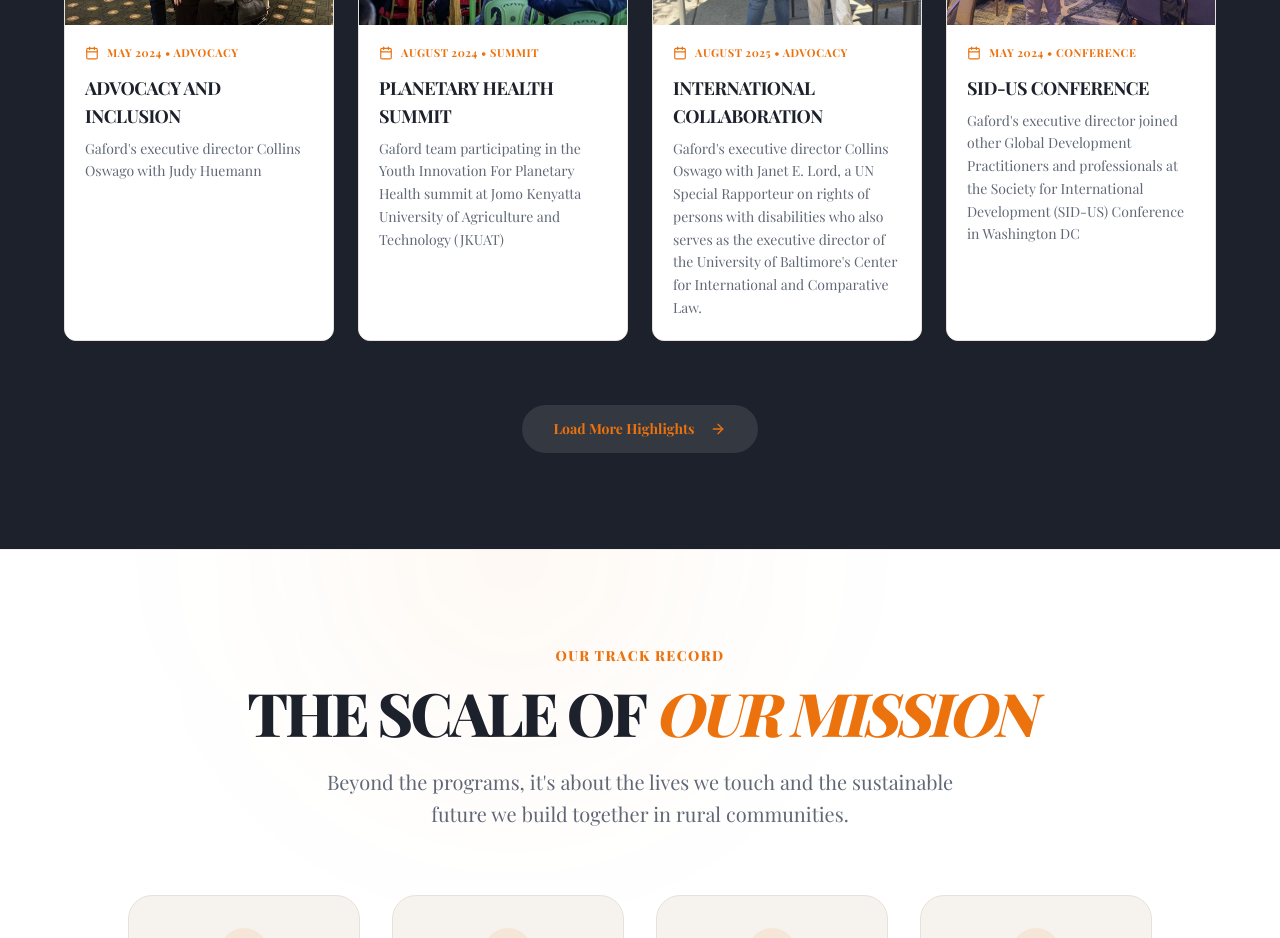
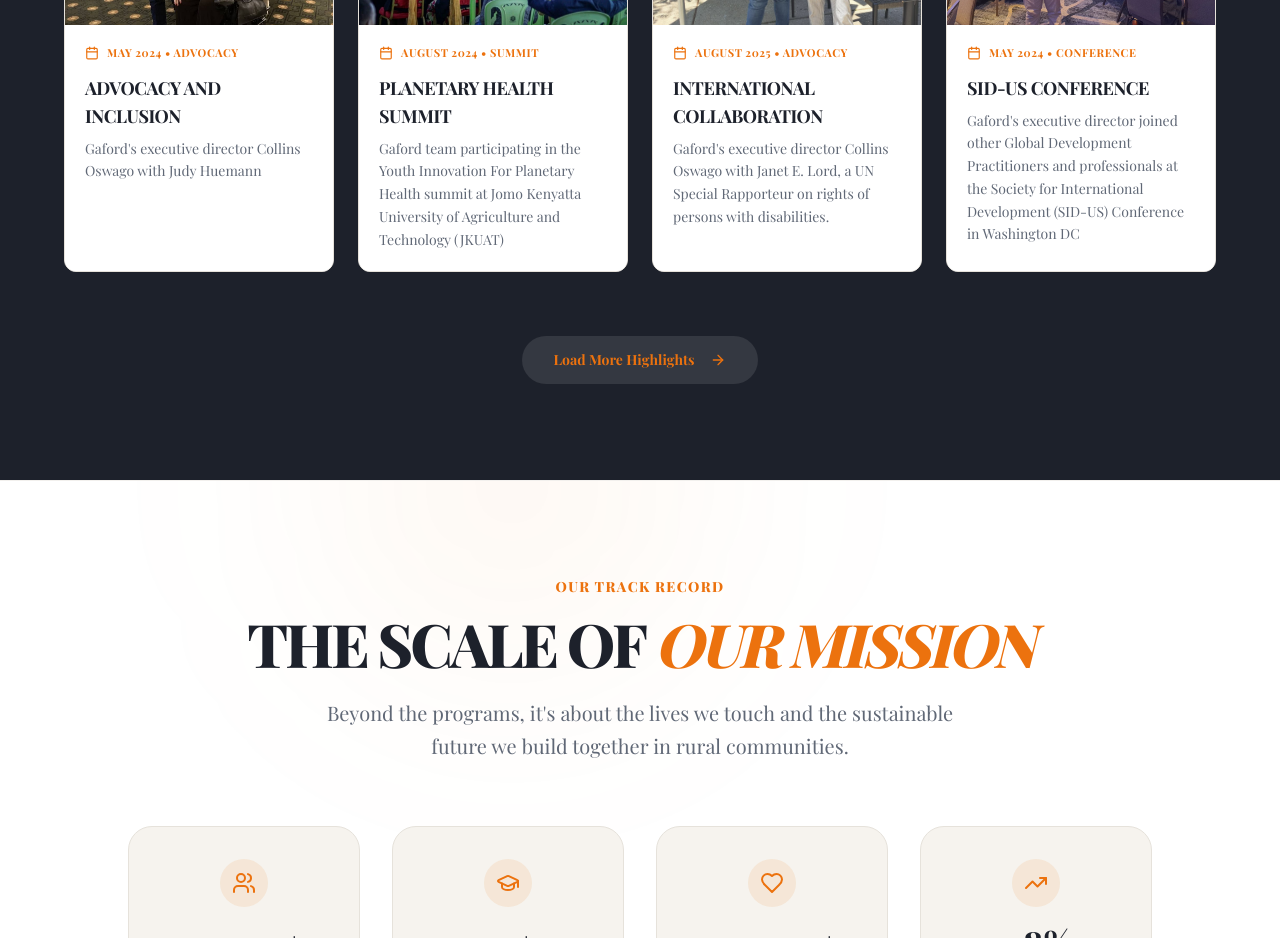
Before and after one commit to JosephOkumu/Gaford, a React (Vite) app in the folder frontend/: page /programs in a window 1280 px wide. Shown: the part 1940-2878 px from the top of the page. Built offline with nearby package versions, Linux system fonts and the light colour scheme; a web font is replaced by a local one.

Commit message:
chore: modify gallery and highlights card

```diff
--- a/frontend/src/pages/Programs.tsx
+++ b/frontend/src/pages/Programs.tsx
@@ -60,7 +60,7 @@ const highlights = [
         title: "International Collaboration",
         image: "/event1.jpeg",
         date: "August 2025",
-        description: "Gaford's executive director Collins Oswago with Janet E. Lord, a UN Special Rapporteur on rights of persons with disabilities who also serves as the executive director of the University of Baltimore's Center for International and Comparative Law.",
+        description: "Gaford's executive director Collins Oswago with Janet E. Lord, a UN Special Rapporteur on rights of persons with disabilities.",
         type: "Advocacy"
     },
     {
```
